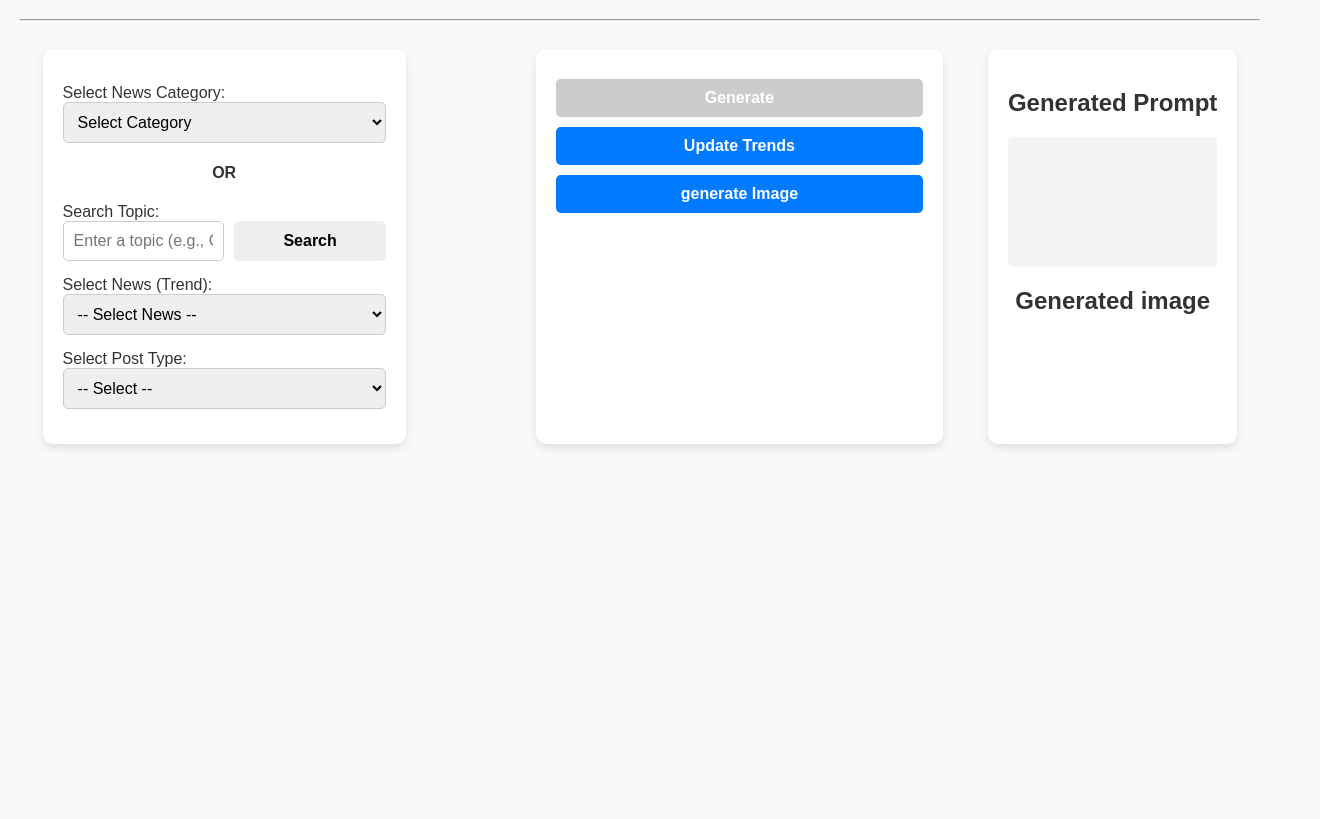
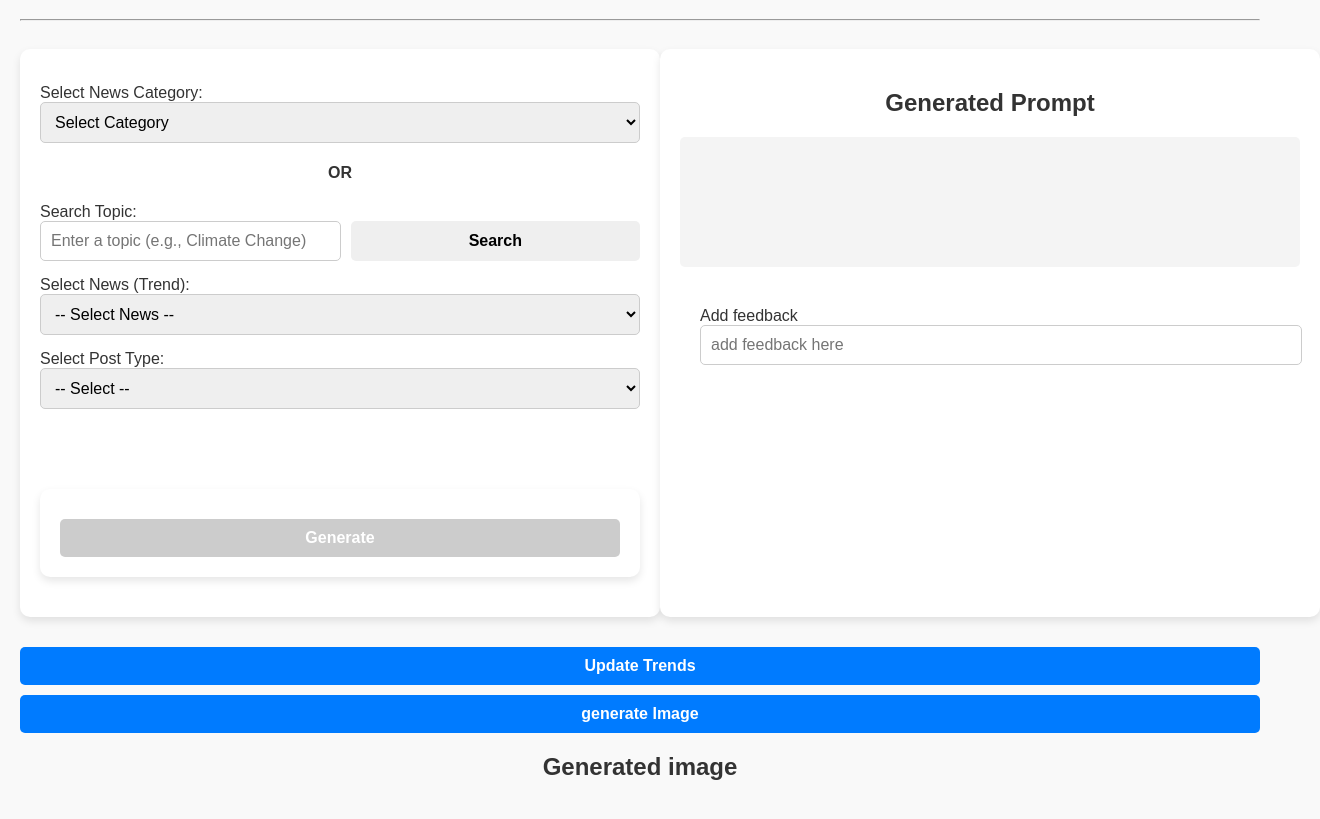
Before and after one commit to Harshita-chandak/UI, a website: page app/static/index.html in a window 1280 px wide. Shown: the part 61-880 px from the top of the page, 1320 px wide, since content can reach past the window. Before the commit the page ends 800 px from the top, so only its background shows below. Drawn offline with Linux system fonts and the light colour scheme; no server answers.

Commit message:
front update

```diff
--- a/app/static/index.html
+++ b/app/static/index.html
@@ -14,7 +14,7 @@ body {
 
 /* Container */
 .form-container {
-    max-width: 600px;
+    min-width: 600px;
     background: white;
     padding: 20px;
     border-radius: 10px;
@@ -95,10 +95,20 @@ button:hover {
     display: flex;
     gap: 10px;
 }
+.feedback-group{
 
+    margin: 15px 0;
+    min-width: 50%;
+
+    padding: 20px;
+    border-radius: 10px;
+
+    margin: 20px auto;
+    text-align: left;
+}
 /* Output Section */
 .output-group {
-    max-width: 600px;
+    min-width: 50%;
     margin: 20px auto;
     background: white;
     padding: 20px;
@@ -116,7 +126,8 @@ button:hover {
     color: #333;
 }
 .container{
-    display: flex;
+
+    display:flex;
 }
 /* Responsive */
 @media (max-width: 768px) {
@@ -166,20 +177,27 @@ button:hover {
                 <option value="">-- Select --</option>
             </select>
         </div>
-    </div>
-    <div id="formFields"></div>
-    <div id="outformFields">
-        <button id="generateBtn" onclick="generatePrompt()" disabled>Generate</button>
-        <button id="updateTrendsBtn" onclick="updateTrends()">Update Trends</button>
-        <button id="generateImage" onclick="generateImage()">generate Image</button>
+
+        <div id="formFields"></div>
+        <div id="outformFields">
+            <button id="generateBtn" onclick="generatePrompt()" disabled>Generate</button>
+        </div>
     </div>
     <div class="output-group">
         <h2>Generated Prompt</h2>
-        <pre id="result"></pre>
-        <h2>Generated image</h2>
-        <pre id="imgresult"></pre>
+        <pre id="result">
+        </pre>
+        <div class="feedback-group">
+        <label for="feedback">Add feedback</label>
+            <input type="text" id="feedback" placeholder="add feedback here">
+        </div>
     </div>
 </div>
+        <button id="updateTrendsBtn" onclick="updateTrends()">Update Trends</button>
+        <button id="generateImage" onclick="generateImage()">generate Image</button>
+        <h2>Generated image</h2>
+        <pre id="imgresult" style="display:flex"></pre>
+
     <script src="/static/script.js"></script>
 </body>
 </html>
--- a/app/static/script.js
+++ b/app/static/script.js
@@ -226,48 +226,44 @@ async function generatePrompt() {
         alert(`Failed to process request. Error: ${error.message}`);
     }
 }
-async function generateImage(){
-        // Step 2: Generate the image using the workflow data
-        if(!generateResult || !generateResult.workflow_data){
-            alert("no valid workflow data. Please generate prompt first");
-            return;
-        }
-        const resultDiv1 = document.getElementById("imgresult")
-        resultDiv1.innerHTML = `
-            <div>Generating image...</div>
-            <div class="image-loading">Loading image...</div>
-        `;
-        resultDiv1.classList.add("loading");
-        try{
+async function generateImage() {
+    if (!generateResult || !generateResult.workflow_data) {
+        alert("No valid workflow data. Please generate a prompt first.");
+        return;
+    }
+
+    const resultDiv1 = document.getElementById("imgresult");
+    resultDiv1.innerHTML = `<div>Generating image...</div>`;
+
+    try {
         const generateImageResponse = await fetch("/generate_image", {
             method: "POST",
             headers: { "Content-Type": "application/json" },
             body: JSON.stringify({ workflow_data: generateResult.workflow_data })
         });
 
-        const imageData = await generateImageResponse.json();
-        console.log("Image Data:", imageData);
-
-        if (!imageData.image_url) {
-            throw new Error("Image URL is missing!");
+        // Check if response is OK
+        if (!generateImageResponse.ok) {
+            throw new Error(`Server Error: ${generateImageResponse.status}`);
         }
 
-        const imageUrl = imageData.image_url;
-        document.getElementById("imgresult").innerHTML = `
-            <div class="image-container">
-                <img src="${imageUrl}" alt="Generated Image" class="generated-image" />
-                <button class="open-btn" onclick="openImage('${imageUrl}')">Open in New Tab</button>
+        const imageData = await generateImageResponse.json();
+        console.log("🖼️ Parsed Image Data:", imageData);
+
+
+        resultDiv1.innerHTML = imageData.image_urls.map(url => `
+            <div class="image-container" >
+                <img src="${url}" alt="Generated Image" class="generated-image"  />
+                <button class="open-btn" onclick="openImage('${url}')">Open in New Tab</button>
             </div>
-        `;
+        `).join("");
 
-    }catch(error){
-        console.error("Error",error);
-        alert(`Fail to generate image: Error ${error.message}` );
-
-    }finally{
-        resultDiv1.classList.remove("loading");
+    } catch (error) {
+        console.error("❌ Error in generateImage:", error);
+        alert(`Fail to generate image: ${error.message}`);
     }
 }
+
 function openImage(imageUrl) {
     // Open a new tab
     const newTab = window.open();
@@ -314,6 +310,7 @@ function openImage(imageUrl) {
                         border: none;
                         cursor: pointer;
                         border-radius: 5px;
+                        display: inline-block;
                     }
                     button:hover {
                         background: #0056b3;
@@ -324,7 +321,7 @@ function openImage(imageUrl) {
                 <div class="container">
                     <img id="imageView" src="${imageUrl}" alt="Generated Image">
                     <canvas id="inpaintCanvas"></canvas>
-                    <button id="inpaintBtn">Inpaint</button>
+                    <button id="inpaintBtn" style="display: inline-block;">Inpaint</button>
                     <button id="undoBtn" style="display:none;">Undo</button>
                     <button id="submitInpaintBtn" style="display:none;">Inpaint Image</button>
                     <button id="backBtn" style="display:none;">Back</button>
```
Also changed, not shown: 1 other file.
